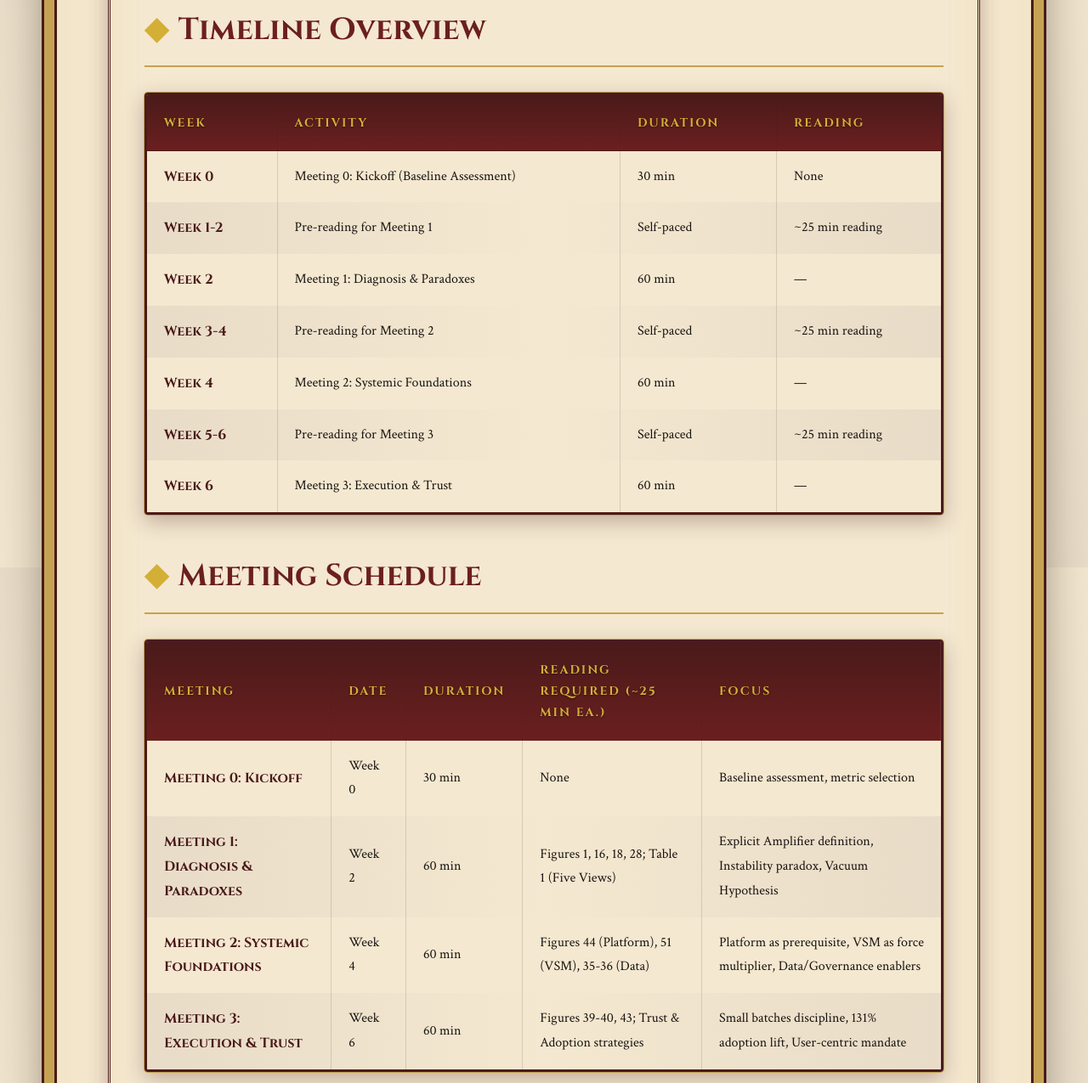
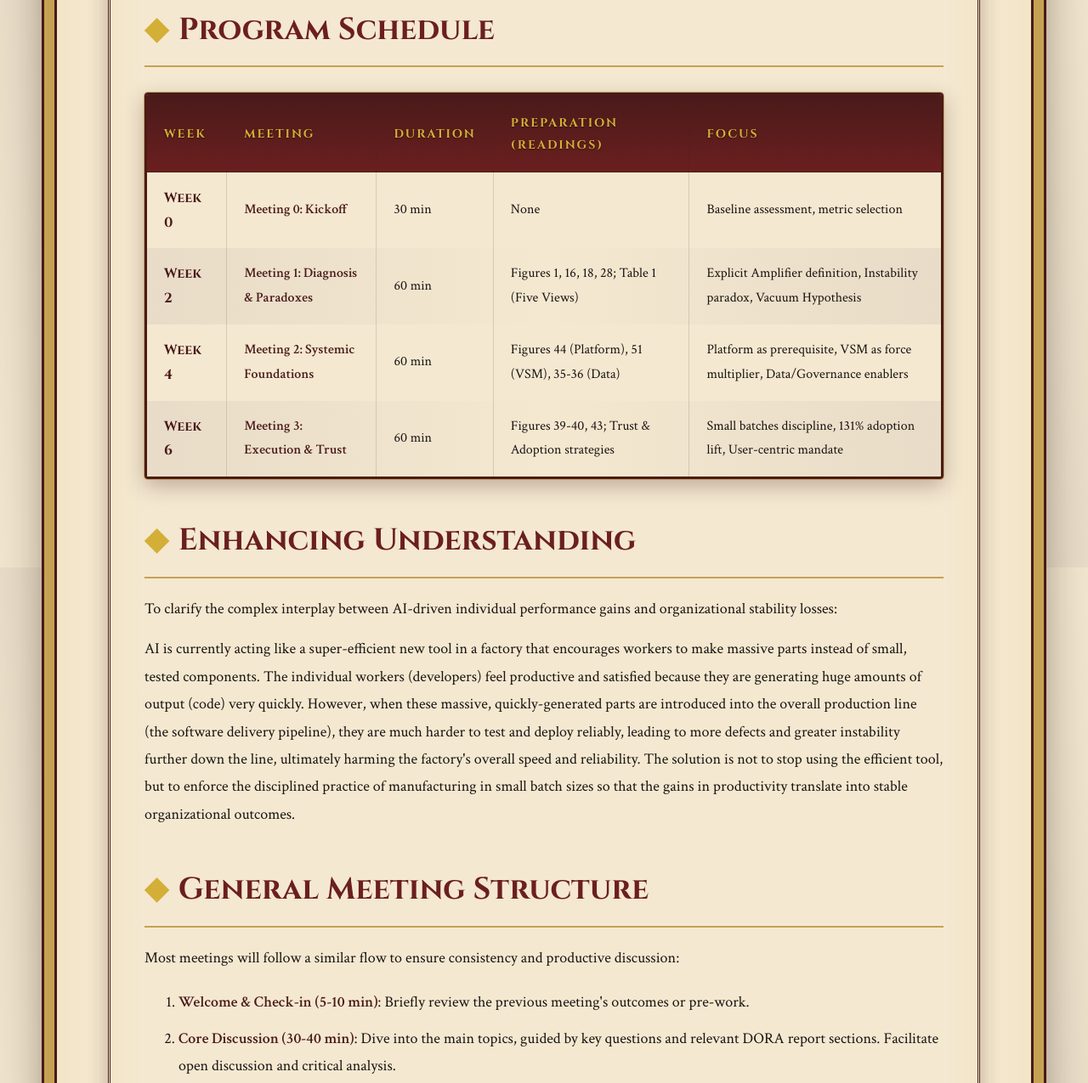
Before and after one commit to mhenke/dora-2024-ai-paradox, a plain HTML site: page index.html in a window 1280 px wide. Shown: the part 2532-3807 px from the top of the page at 85% size. Drawn offline with Linux system fonts and the light colour scheme.

Commit message:
deploy: d0e34f81cbe1666abbf67815caeffbe2647bcb53

```diff
--- a/index.html
+++ b/index.html
@@ -75,97 +75,42 @@
 <p>[!IMPORTANT]
 <strong>Page Numbering</strong>: All page references refer to the <strong>printed page number</strong> at the bottom of the page, NOT the PDF viewer page count.</p>
 </blockquote>
-<h2>Timeline Overview</h2>
+<h2>Program Schedule</h2>
 <table class="table">
 <thead class="table__head">
 <tr class="table__row">
 <th class="table__cell table__cell--header">Week</th>
-<th class="table__cell table__cell--header">Activity</th>
+<th class="table__cell table__cell--header">Meeting</th>
 <th class="table__cell table__cell--header">Duration</th>
-<th class="table__cell table__cell--header">Reading</th>
+<th class="table__cell table__cell--header">Preparation (Readings)</th>
+<th class="table__cell table__cell--header">Focus</th>
 </tr>
 </thead>
 <tbody class="table__body">
 <tr class="table__row">
 <td class="table__cell">Week 0</td>
-<td class="table__cell">Meeting 0: Kickoff (Baseline Assessment)</td>
-<td class="table__cell">30 min</td>
-<td class="table__cell">None</td>
-</tr>
-<tr class="table__row">
-<td class="table__cell">Week 1-2</td>
-<td class="table__cell">Pre-reading for Meeting 1</td>
-<td class="table__cell">Self-paced</td>
-<td class="table__cell">~25 min reading</td>
-</tr>
-<tr class="table__row">
-<td class="table__cell">Week 2</td>
-<td class="table__cell">Meeting 1: Diagnosis &amp; Paradoxes</td>
-<td class="table__cell">60 min</td>
-<td class="table__cell">—</td>
-</tr>
-<tr class="table__row">
-<td class="table__cell">Week 3-4</td>
-<td class="table__cell">Pre-reading for Meeting 2</td>
-<td class="table__cell">Self-paced</td>
-<td class="table__cell">~25 min reading</td>
-</tr>
-<tr class="table__row">
-<td class="table__cell">Week 4</td>
-<td class="table__cell">Meeting 2: Systemic Foundations</td>
-<td class="table__cell">60 min</td>
-<td class="table__cell">—</td>
-</tr>
-<tr class="table__row">
-<td class="table__cell">Week 5-6</td>
-<td class="table__cell">Pre-reading for Meeting 3</td>
-<td class="table__cell">Self-paced</td>
-<td class="table__cell">~25 min reading</td>
-</tr>
-<tr class="table__row">
-<td class="table__cell">Week 6</td>
-<td class="table__cell">Meeting 3: Execution &amp; Trust</td>
-<td class="table__cell">60 min</td>
-<td class="table__cell">—</td>
-</tr>
-</tbody>
-</table>
-<h2>Meeting Schedule</h2>
-<table class="table">
-<thead class="table__head">
-<tr class="table__row">
-<th class="table__cell table__cell--header">Meeting</th>
-<th class="table__cell table__cell--header">Date</th>
-<th class="table__cell table__cell--header">Duration</th>
-<th class="table__cell table__cell--header">Reading Required (~25 min ea.)</th>
-<th class="table__cell table__cell--header">Focus</th>
-</tr>
-</thead>
-<tbody class="table__body">
-<tr class="table__row">
-<td class="table__cell">Meeting 0: Kickoff</td>
-<td class="table__cell">Week 0</td>
+<td class="table__cell"><strong>Meeting 0: Kickoff</strong></td>
 <td class="table__cell">30 min</td>
 <td class="table__cell">None</td>
 <td class="table__cell">Baseline assessment, metric selection</td>
 </tr>
 <tr class="table__row">
-<td class="table__cell">Meeting 1: Diagnosis &amp; Paradoxes</td>
 <td class="table__cell">Week 2</td>
+<td class="table__cell"><strong>Meeting 1: Diagnosis &amp; Paradoxes</strong></td>
 <td class="table__cell">60 min</td>
 <td class="table__cell">Figures 1, 16, 18, 28; Table 1 (Five Views)</td>
 <td class="table__cell">Explicit Amplifier definition, Instability paradox, Vacuum Hypothesis</td>
 </tr>
 <tr class="table__row">
-<td class="table__cell">Meeting 2: Systemic Foundations</td>
 <td class="table__cell">Week 4</td>
+<td class="table__cell"><strong>Meeting 2: Systemic Foundations</strong></td>
 <td class="table__cell">60 min</td>
 <td class="table__cell">Figures 44 (Platform), 51 (VSM), 35-36 (Data)</td>
 <td class="table__cell">Platform as prerequisite, VSM as force multiplier, Data/Governance enablers</td>
 </tr>
 <tr class="table__row">
-<td class="table__cell">Meeting 3: Execution &amp; Trust</td>
 <td class="table__cell">Week 6</td>
+<td class="table__cell"><strong>Meeting 3: Execution &amp; Trust</strong></td>
 <td class="table__cell">60 min</td>
 <td class="table__cell">Figures 39-40, 43; Trust &amp; Adoption strategies</td>
 <td class="table__cell">Small batches discipline, 131% adoption lift, User-centric mandate</td>
@@ -175,15 +120,6 @@
 <h2>Enhancing Understanding</h2>
 <p>To clarify the complex interplay between AI-driven individual performance gains and organizational stability losses:</p>
 <p>AI is currently acting like a super-efficient new tool in a factory that encourages workers to make massive parts instead of small, tested components. The individual workers (developers) feel productive and satisfied because they are generating huge amounts of output (code) very quickly. However, when these massive, quickly-generated parts are introduced into the overall production line (the software delivery pipeline), they are much harder to test and deploy reliably, leading to more defects and greater instability further down the line, ultimately harming the factory's overall speed and reliability. The solution is not to stop using the efficient tool, but to enforce the disciplined practice of manufacturing in small batch sizes so that the gains in productivity translate into stable organizational outcomes.</p>
-<h3>About the Core Metric</h3>
-<p><strong>What if the metric gets worse?</strong> This is valuable data, not failure. If your metric degrades:</p>
-<ol>
-<li>Review which of the 7 Capabilities you're missing</li>
-<li>Check if you're working in small batches (most common issue)</li>
-<li>Assess if AI is amplifying existing dysfunctions</li>
-<li>Use this as input for your Meeting 3 commitments</li>
-</ol>
-<p><strong>The metric is a learning tool</strong>, not a success/fail test.</p>
 <h2>General Meeting Structure</h2>
 <p>Most meetings will follow a similar flow to ensure consistency and productive discussion:</p>
 <ol>
```
Also changed, not shown: DORA_AI_Paradox.html (+8 -72 lines).
